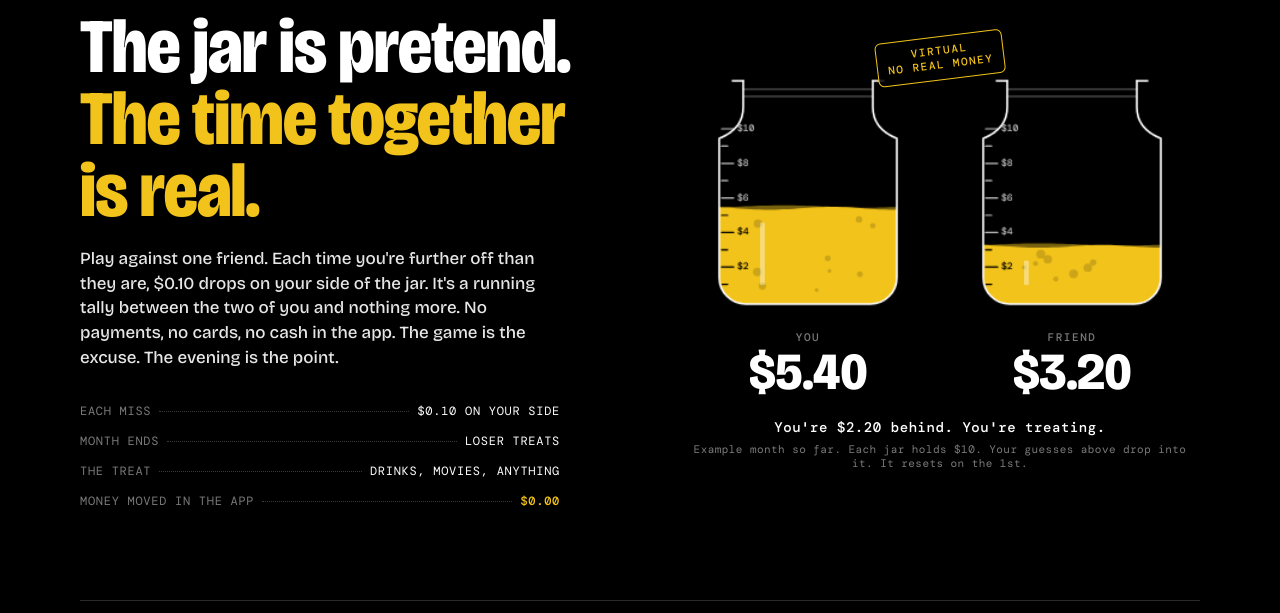
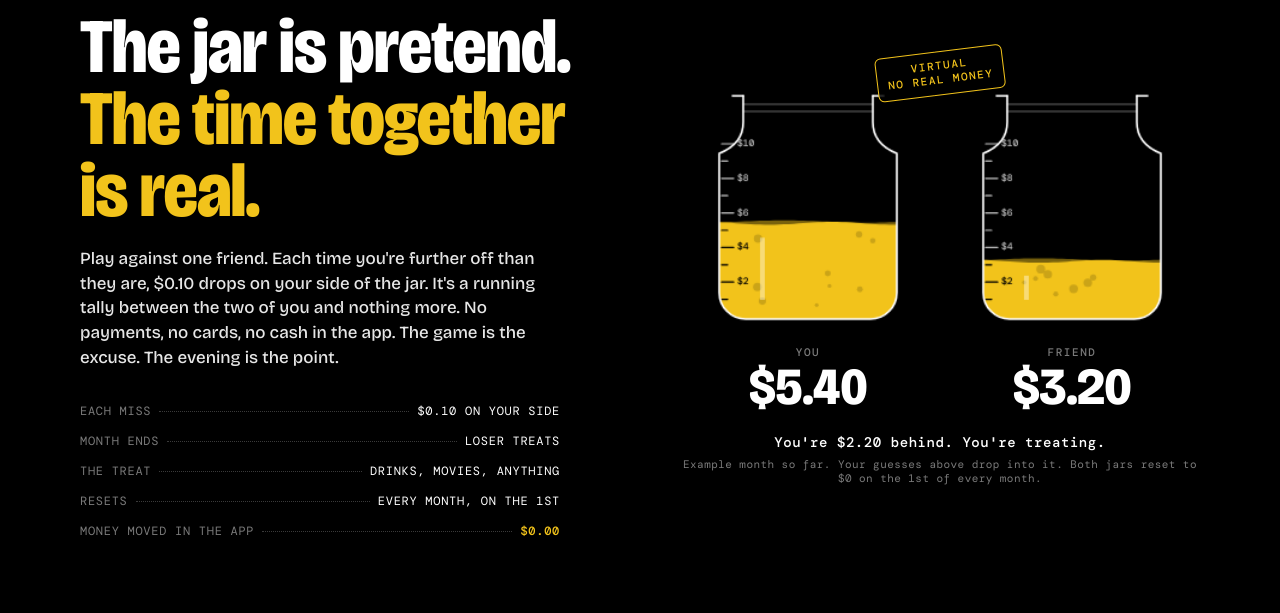
Before and after one commit to Menenkel/hunchline-site, a plain HTML site: page preview/index.html in a window 1280 px wide. Shown: the part 1200-1813 px from the top of the page. Drawn offline with nearby package versions, Linux system fonts and the light colour scheme.

Commit message:
Preview: jar resets every month
Co-Authored-By: Claude Sonnet 5.5 <noreply@anthropic.com>
Claude-Session: https://claude.ai/code/session_01SW6H2BypB6UREm5rjYP6Lg

```diff
--- a/preview/index.html
+++ b/preview/index.html
@@ -238,6 +238,7 @@
         <div><dt>Each miss</dt><dd>$0.10 on your side</dd></div>
         <div><dt>Month ends</dt><dd>Loser treats</dd></div>
         <div><dt>The treat</dt><dd>Drinks, movies, anything</dd></div>
+        <div><dt>Resets</dt><dd>Every month, on the 1st</dd></div>
         <div class="zero"><dt>Money moved in the app</dt><dd>$0.00</dd></div>
       </dl>
     </div>
@@ -248,7 +249,7 @@
         <figure><canvas id="jf" aria-label="Your friend's jar"></canvas><figcaption>Friend <b id="tf">$3.20</b></figcaption></figure>
       </div>
       <p class="net" id="net">All square. Make your guess.</p>
-      <p class="eg">Example month so far. Each jar holds $10. Your guesses above drop into it. It resets on the 1st.</p>
+      <p class="eg">Example month so far. Your guesses above drop into it. Both jars reset to $0 on the 1st of every month.</p>
     </div>
   </section>
 
```
